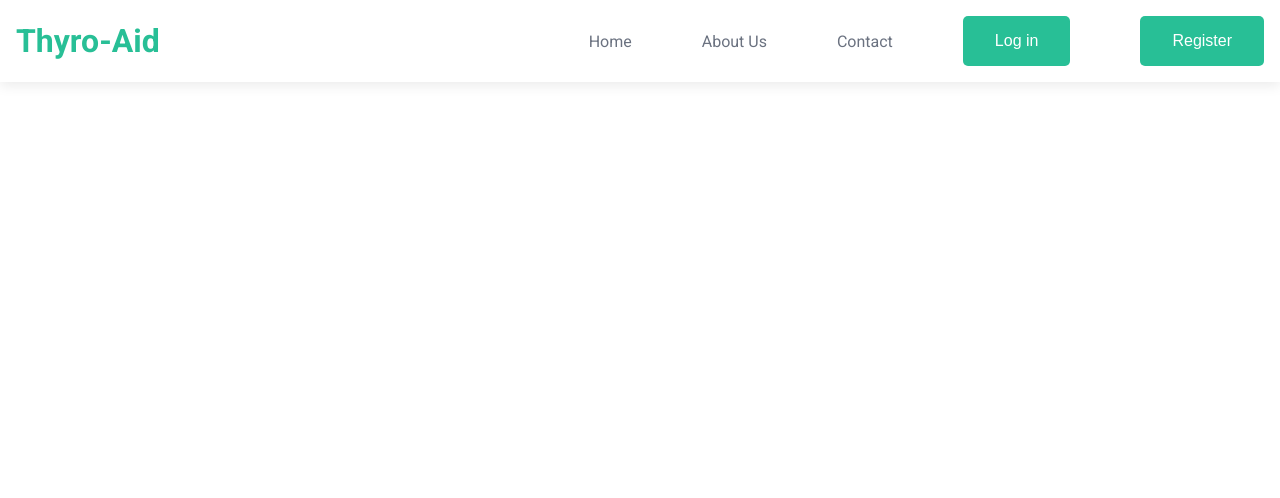
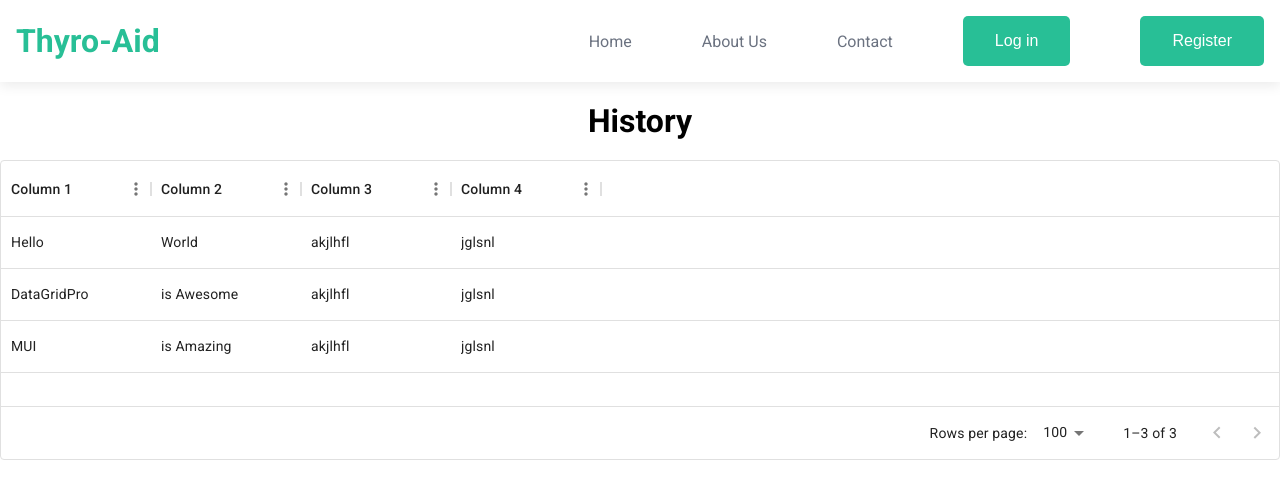
Before and after one commit to Durga-prasad-1/G63ps, a React (Create React App) app in the folder Frontend/: page /history in a window 1280 px wide. Shown: the top 498 px of the page. Built offline with nearby package versions, Linux system fonts and the light colour scheme.

Commit message:
added history using mui

```diff
--- a/Frontend/package.json
+++ b/Frontend/package.json
@@ -3,10 +3,11 @@
   "version": "0.1.0",
   "private": true,
   "dependencies": {
-    "@emotion/react": "^11.11.3",
+    "@emotion/react": "^11.11.4",
     "@emotion/styled": "^11.11.0",
     "@mui/icons-material": "^5.15.5",
-    "@mui/material": "^5.15.5",
+    "@mui/material": "^5.15.11",
+    "@mui/x-data-grid": "^6.19.6",
     "@react-oauth/google": "^0.12.1",
     "@testing-library/jest-dom": "^5.17.0",
     "@testing-library/react": "^13.4.0",
--- a/Frontend/src/components/App.jsx
+++ b/Frontend/src/components/App.jsx
@@ -10,6 +10,7 @@ import Navbar2 from  "./navbar/navlink2";
 import ThyroidTestForm from "./test/test";
 import ResetPassword from "./resetPassword/resetpassword";
 import Report from "./outputPage/output";
+import History from "./History/history";
 import {
     BrowserRouter as Router,
     Route,
@@ -44,6 +45,7 @@ function App(){
             <Route path="/resetPassword" element={<ResetPassword />} />
             <Route path ="/test" element = {<ThyroidTestForm />} />
             <Route path ="/outputPage" element = {<Report />} />
+            <Route path ="/history" element = {<History />} />
             <Route path="/" element={<Home />} />
 
             </Routes>
--- /dev/null
+++ b/Frontend/src/components/History/history.jsx
@@ -0,0 +1,26 @@
+import * as React from 'react';
+import { DataGrid } from '@mui/x-data-grid';
+
+
+export default function History() {
+        const rows = [
+            { id: 1, col1: 'Hello', col2: 'World', col3:"akjlhfl",col4:"jglsnl"},
+            { id: 2, col1: 'DataGridPro', col2: 'is Awesome' ,col3:"akjlhfl",col4:"jglsnl"},
+            { id: 3, col1: 'MUI', col2: 'is Amazing' ,col3:"akjlhfl",col4:"jglsnl"},
+        ];
+
+        const columns= [
+            { field: 'col1', headerName: 'Column 1', width: 150 },
+            { field: 'col2', headerName: 'Column 2', width: 150 },
+            { field: 'col3', headerName: 'Column 3', width: 150 },
+            { field: 'col4', headerName: 'Column 4', width: 150 },
+        ];
+    return (
+        <div>
+        <h1 style={{padding:"20px 0px",textAlign:"center",fontFamily:"Roboto,san-serif"}}>History</h1>
+        <div style={{ height: 300, width: '100%' }}>
+        <DataGrid rows={rows} columns={columns} />
+        </div>
+        </div>
+    );
+}
--- a/Frontend/src/components/navbar/task.jsx
+++ b/Frontend/src/components/navbar/task.jsx
@@ -31,6 +31,9 @@ export default function AccountMenu(props) {
     }
     if (text === "Reset password" ){
       navigate("/resetPassword");
+    }
+    if(text==="History"){
+      navigate("/history");
     }
     // <Resetpass />
     // <Link to="/login" className="none">Login</Link>
```
Also changed, not shown: 1 other file (tests, documents, lock files or other folders).
